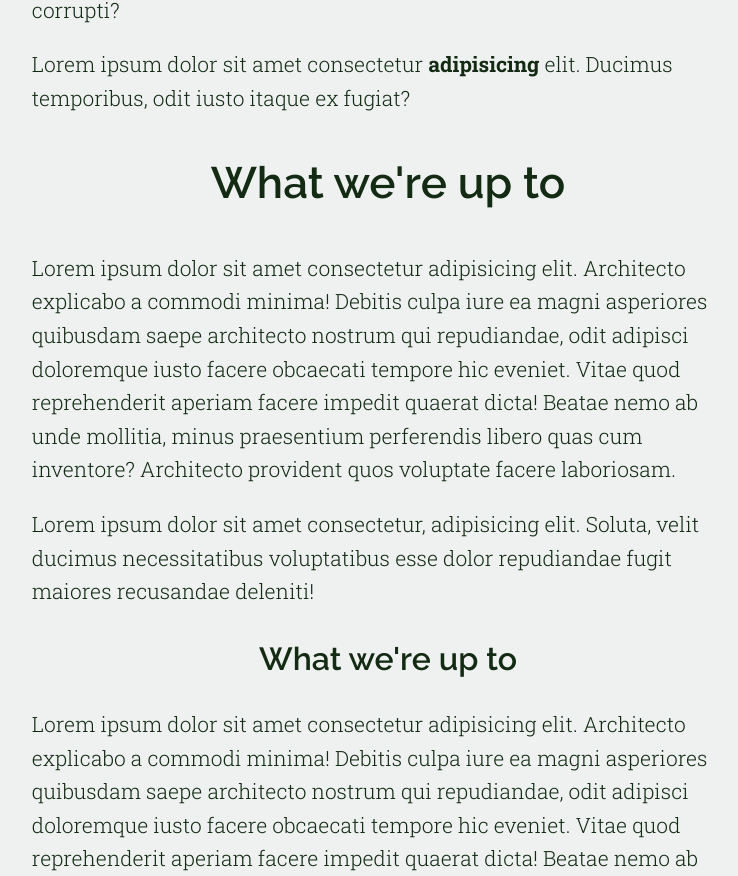
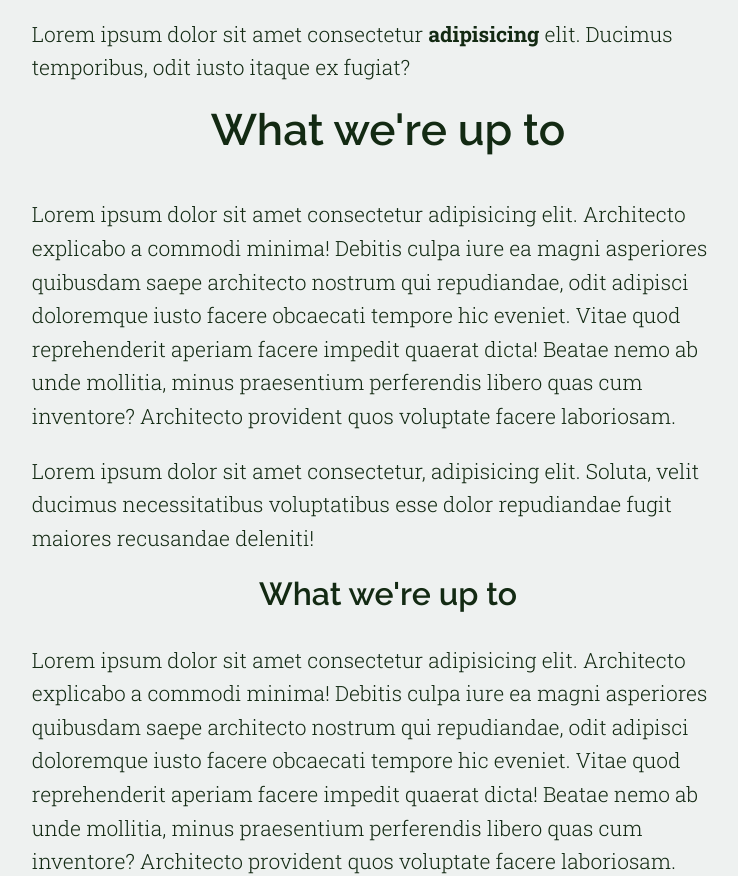
Before and after one commit to Veit96/lynnallenbach, a plain HTML site: page index.html in a window 1280 px wide. Shown: the part 1794-2670 px from the top of the page, without its empty margins (252-990 px from the left). Drawn offline with Linux system fonts and the light colour scheme.

Commit message:
fix margins titles and header

```diff
--- a/css/style.css
+++ b/css/style.css
@@ -78,7 +78,7 @@ h1, h2, h3, h4, h5, h6 {
     font-family: var(--ff-accent);
     font-weight: 600;
     line-height: 1.1;
-    margin: 1em 0;
+    margin: 0 0 1em;
     text-align: center;
 }
 h1 { font-size: 2.5rem; }
@@ -203,6 +203,7 @@ hr {
 /* MAIN */
 .main {
     font-size: 1.125rem; /* mobile font-size, 18px */
+    padding: clamp(1rem, 2vw, 4rem) 0;
 }
 .description {
     margin-bottom: 5rem;
```
